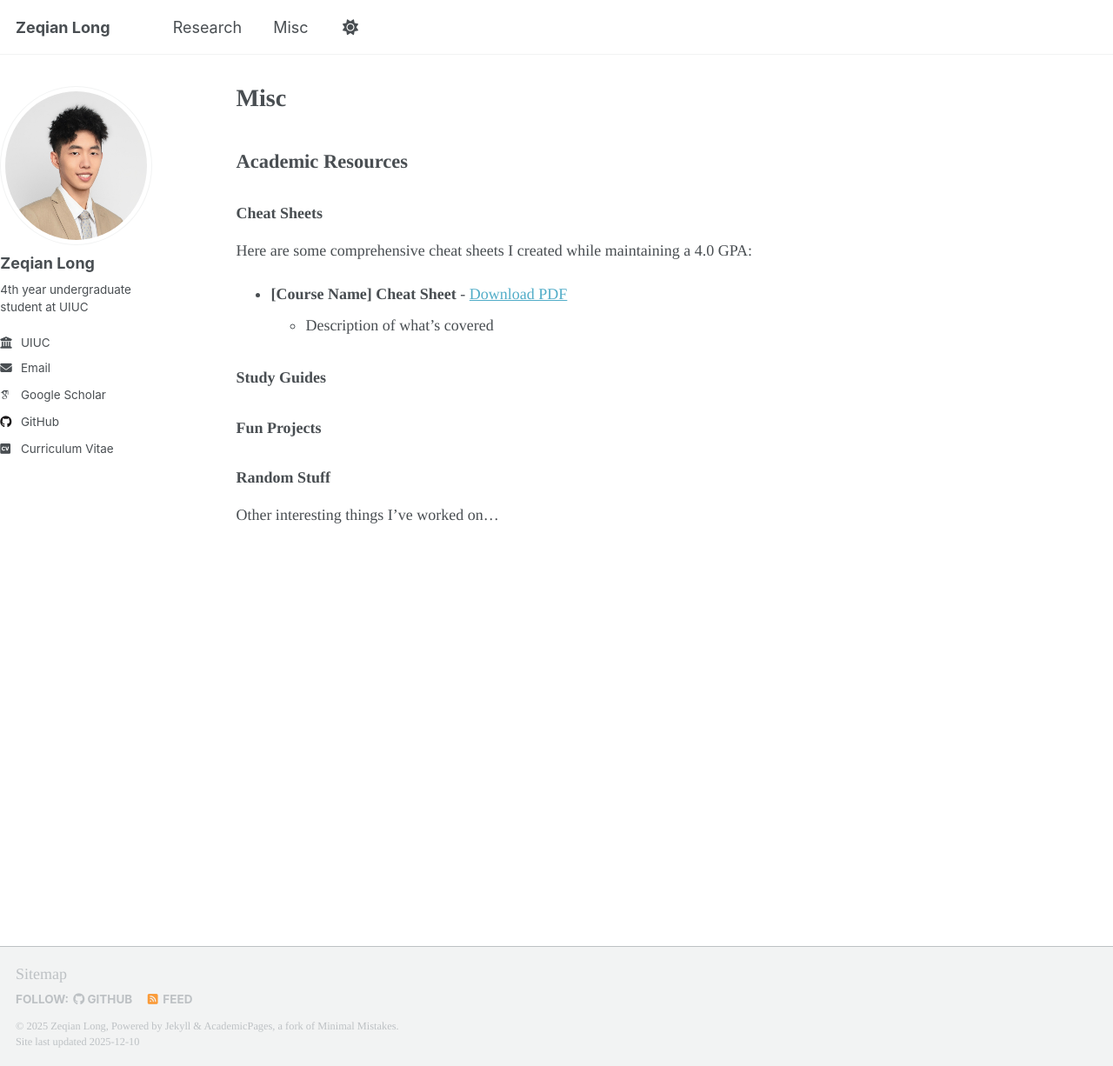
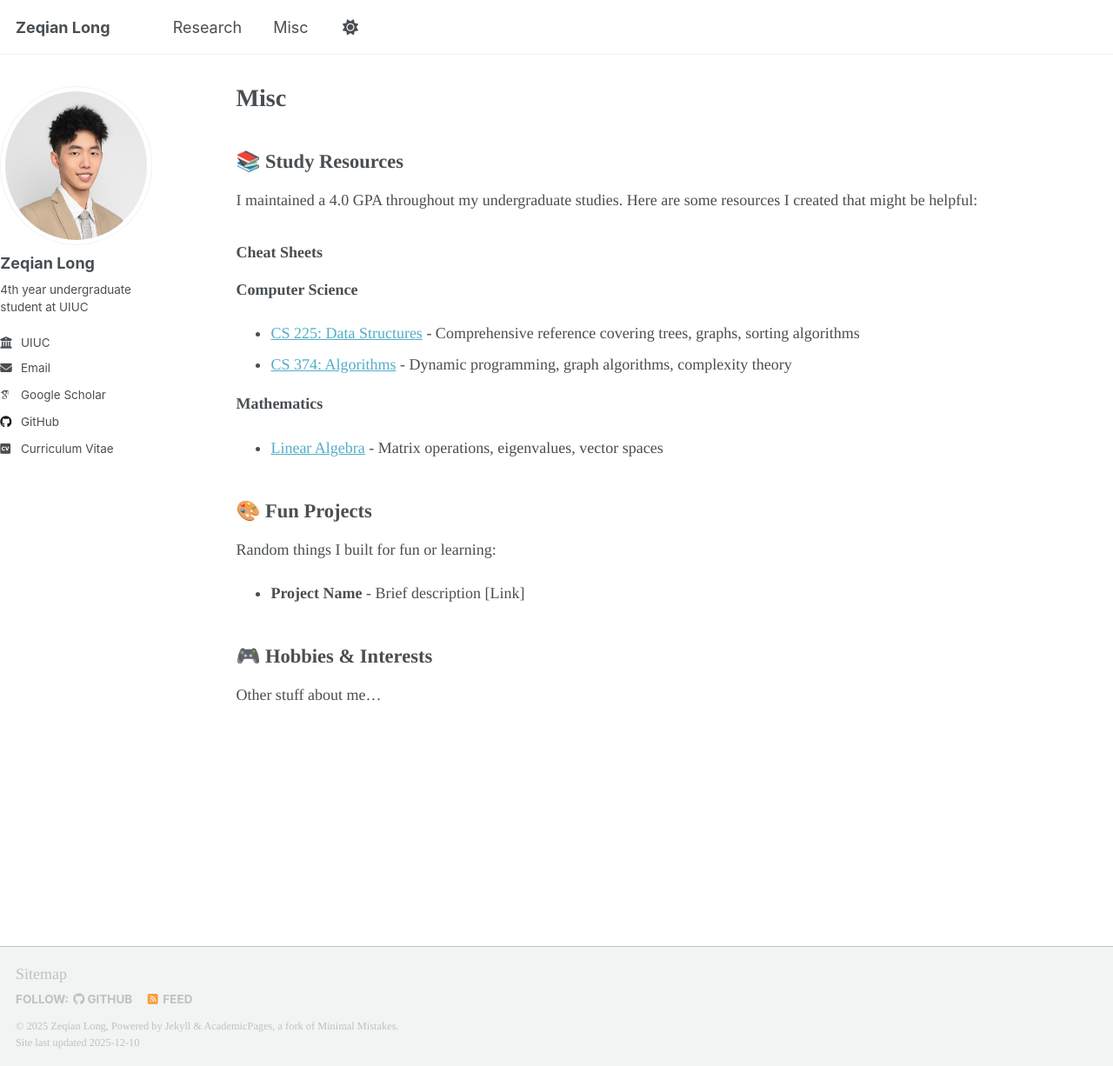
Before and after one commit to Zeqian-Long/Zeqian-Long.github.io, a Jekyll site: the page built from _pages/misc.md, in a window 1280 px wide and 1226 px high. Shown: the whole window at 87% size. Built offline with Jekyll 4.4.1, drawn with Linux system fonts in a browser that asks for light colours; some web fonts are replaced; a script that is not in the unit is left out.

Commit message:
add misc

```diff
--- a/_pages/misc.md
+++ b/_pages/misc.md
@@ -5,20 +5,26 @@ permalink: /misc/
 author_profile: true
 ---
 
-## Academic Resources
+
+## 📚 Study Resources
+
+I maintained a 4.0 GPA throughout my undergraduate studies. Here are some resources I created that might be helpful:
 
 ### Cheat Sheets
-Here are some comprehensive cheat sheets I created while maintaining a 4.0 GPA:
 
-- **[Course Name] Cheat Sheet** - [Download PDF](/files/CheatSheet.pdf)
-  - Description of what's covered
+**Computer Science**
+- [CS 225: Data Structures](/files/CheatSheet.pdf) - Comprehensive reference covering trees, graphs, sorting algorithms
+- [CS 374: Algorithms](/files/cs374-cheatsheet.pdf) - Dynamic programming, graph algorithms, complexity theory
 
-<!-- - **[Another Course] Cheat Sheet** - [Download PDF](/files/cheatsheet-course2.pdf)
-  - Description of what's covered -->
+**Mathematics**
+- [Linear Algebra](/files/math-linear-algebra.pdf) - Matrix operations, eigenvalues, vector spaces
 
-### Study Guides
+## 🎨 Fun Projects
 
-### Fun Projects
+Random things I built for fun or learning:
 
-### Random Stuff
-Other interesting things I've worked on...
+- **Project Name** - Brief description [Link]
+
+## 🎮 Hobbies & Interests
+
+Other stuff about me...
```
